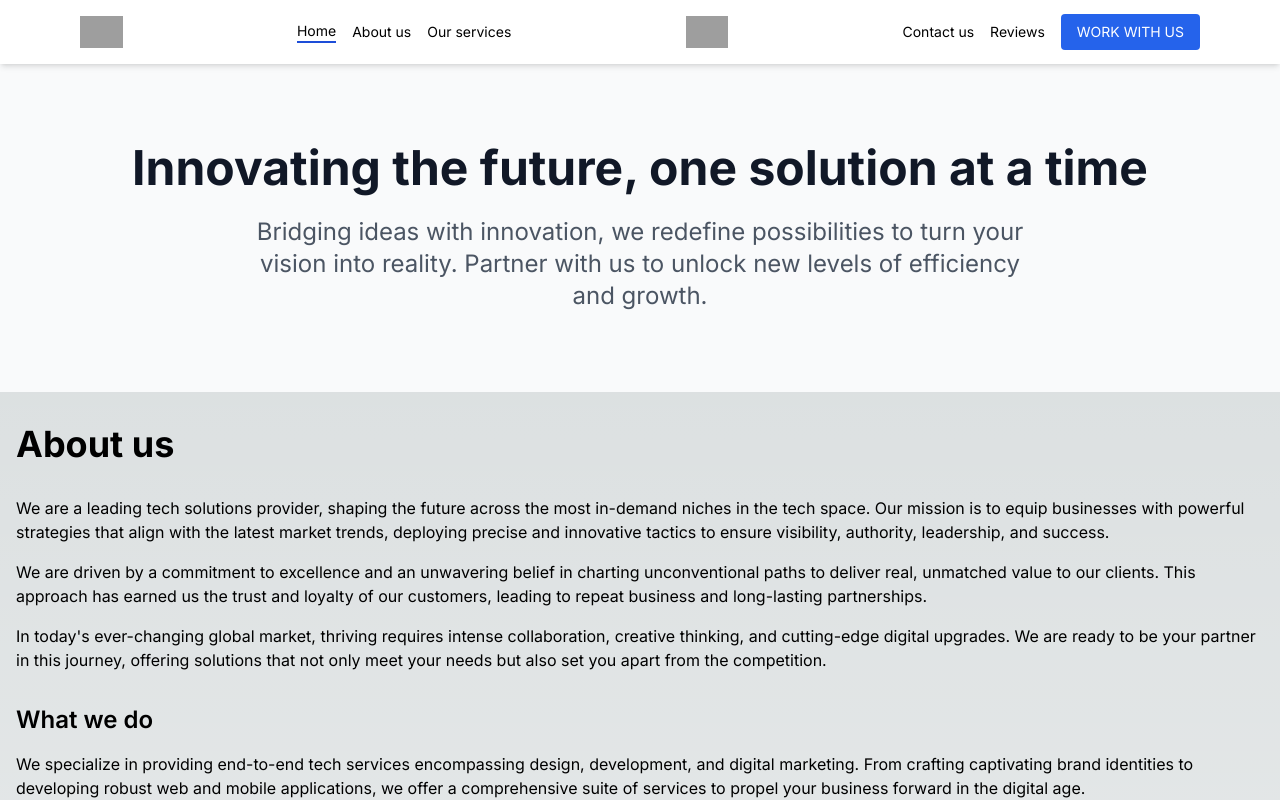
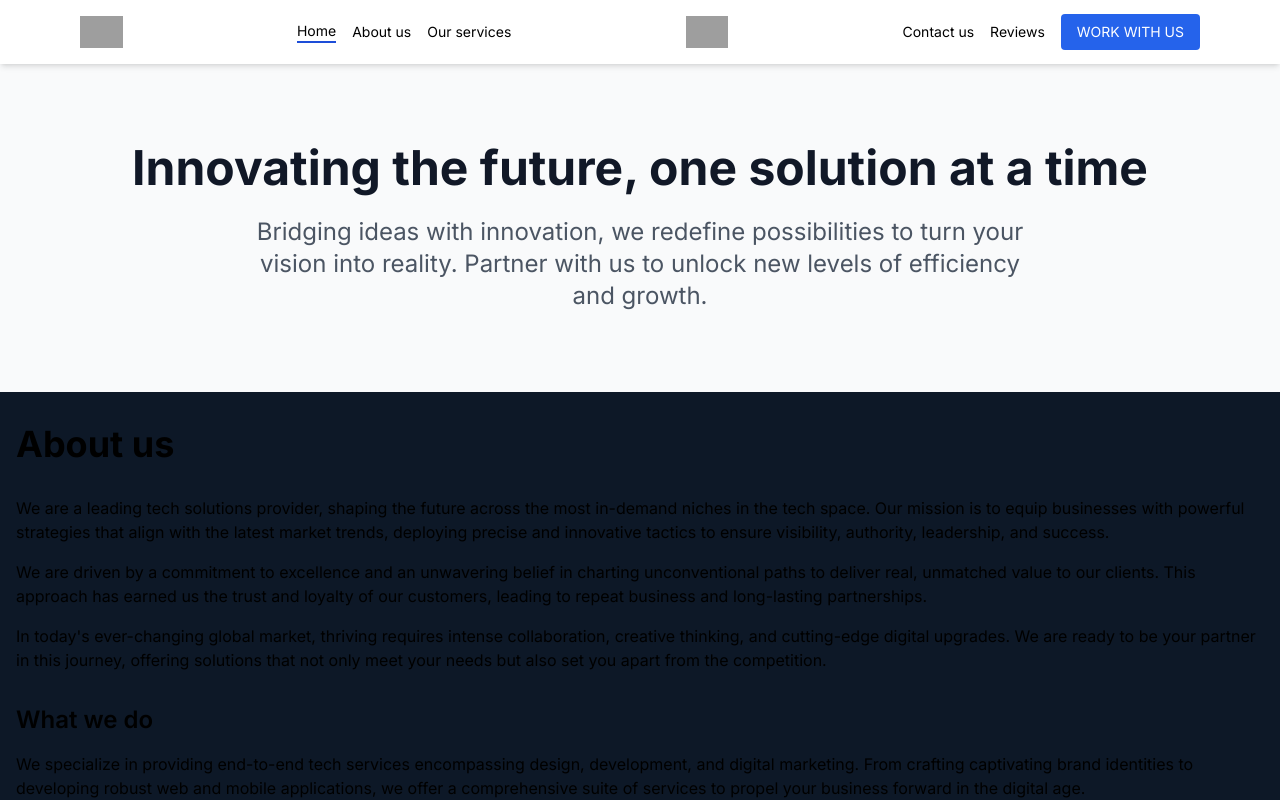
Before and after one commit to Akay74/swift-home, a Next.js app: page / in a window 1280 px wide. Shown: the top 800 px of the page. Built offline with nearby package versions, Linux system fonts and the light colour scheme; grey boxes are pictures that could not be loaded.

Commit message:
💄 update global css background

```diff
--- a/app/globals.css
+++ b/app/globals.css
@@ -18,12 +18,7 @@
 
 body {
   color: rgb(var(--foreground-rgb));
-  background: linear-gradient(
-      to bottom,
-      transparent,
-      rgb(var(--background-end-rgb))
-    )
-    rgb(var(--background-start-rgb));
+  background: #0D1827;
 }
 
 @layer utilities {
```
